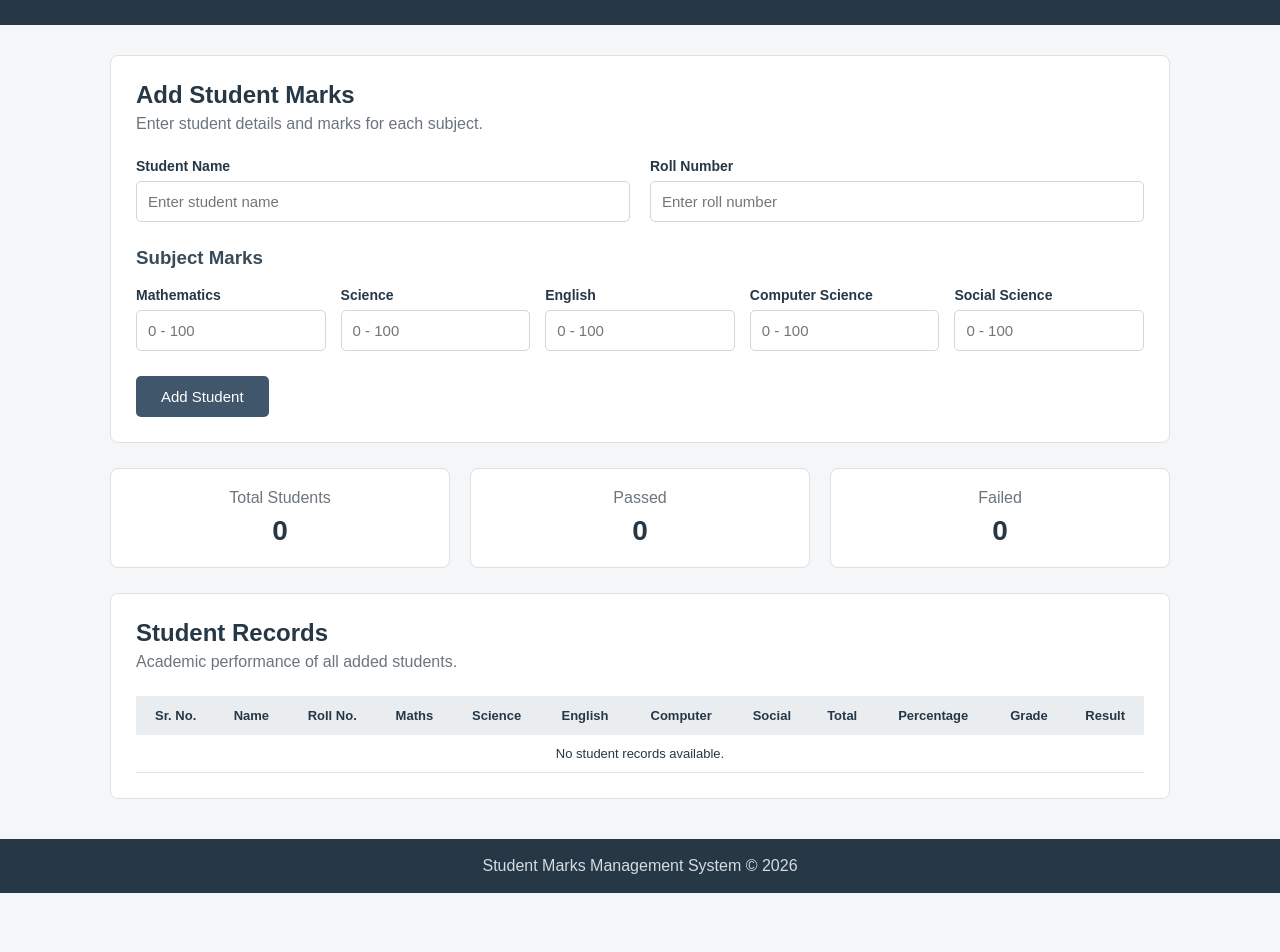
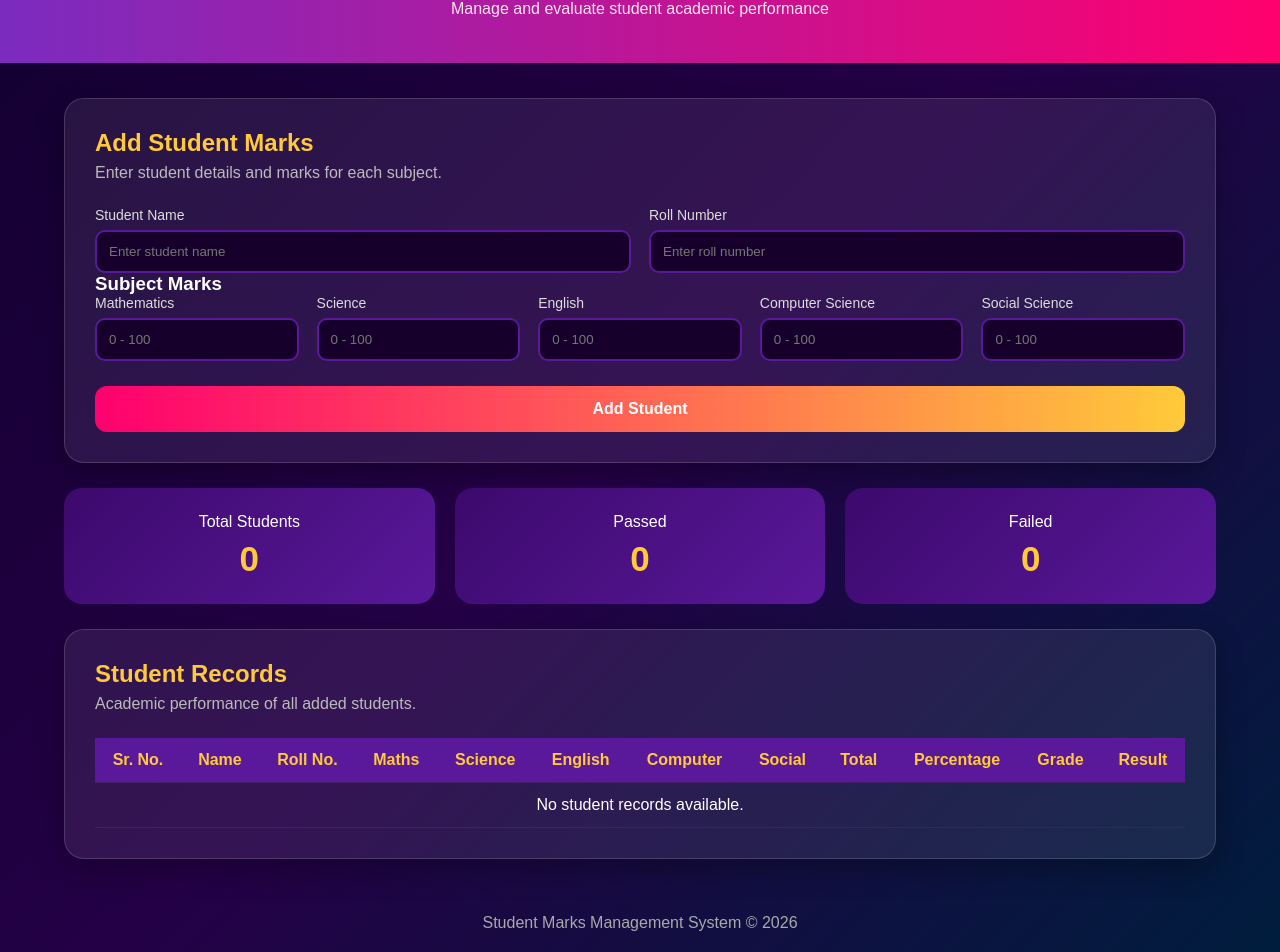
Before and after one commit to unnatid17/Ass_4, a plain HTML site: page index.html in a window 1280 px wide. Shown: the part 95-1047 px from the top of the page. Before the commit the page ends 988 px from the top, so only its background shows below. Drawn offline with Linux system fonts and the light colour scheme.

Commit message:
Revamp CSS styles for modern design
Updated styles for the entire application with a new design, including gradients and improved layout.

```diff
--- a/style.css
+++ b/style.css
@@ -1,139 +1,118 @@
-/* Reset */
 * {
     box-sizing: border-box;
+    margin: 0;
+    padding: 0;
 }
 
-
-/* Body */
 body {
-    margin: 0;
     font-family: Arial, sans-serif;
-    background-color: #f4f6f8;
-    color: #263746;
+    color: #fff;
+    background: linear-gradient(135deg, #12002f, #240046, #001d3d);
+    min-height: 100vh;
 }
-
 
 /* Header */
 header {
-    background-color: #263746;
-    color: white;
-    padding: 30px 20px;
-}
-
-.header-content {
-    max-width: 1100px;
-    margin: auto;
+    text-align: center;
+    padding: 45px 20px;
+    background: linear-gradient(90deg, #7b2cbf, #ff006e);
 }
 
 header h1 {
-    margin: 0 0 8px;
-    font-size: 30px;
+    font-size: 35px;
+    margin-bottom: 10px;
 }
 
 header p {
-    margin: 0;
-    color: #d5dce2;
+    color: #ffe5ec;
 }
 
-
-/* Main Container */
+/* Main */
 .container {
-    max-width: 1100px;
-    margin: 30px auto;
-    padding: 0 20px;
+    width: 90%;
+    max-width: 1200px;
+    margin: 35px auto;
 }
-
 
 /* Sections */
 .form-section,
 .table-section {
-    background-color: white;
-    padding: 25px;
+    background: rgba(255, 255, 255, 0.08);
+    padding: 30px;
     margin-bottom: 25px;
-    border: 1px solid #dce1e5;
-    border-radius: 8px;
+    border-radius: 20px;
+    border: 1px solid rgba(255,255,255,.15);
+    box-shadow: 0 10px 30px rgba(0,0,0,.3);
 }
 
-
-/* Section Heading */
 .section-heading {
     margin-bottom: 25px;
 }
 
 .section-heading h2 {
-    margin: 0 0 6px;
-    color: #263746;
+    color: #ffca3a;
+    margin-bottom: 7px;
 }
 
 .section-heading p {
-    margin: 0;
-    color: #6c757d;
+    color: #bbb;
 }
 
-
 /* Form */
-.form-row {
+.form-row,
+.marks-grid {
     display: grid;
-    grid-template-columns: 1fr 1fr;
-    gap: 20px;
-    margin-bottom: 25px;
+    gap: 18px;
 }
 
-.form-group {
-    display: flex;
-    flex-direction: column;
+.form-row {
+    grid-template-columns: 1fr 1fr;
+}
+
+.marks-grid {
+    grid-template-columns: repeat(5, 1fr);
 }
 
 .form-group label {
+    display: block;
     margin-bottom: 7px;
-    font-weight: bold;
+    color: #ddd;
     font-size: 14px;
 }
 
-.form-group input {
-    padding: 11px;
-    border: 1px solid #cfd6dc;
-    border-radius: 5px;
-    font-size: 15px;
+input {
+    width: 100%;
+    padding: 12px;
+    border: 2px solid #5a189a;
+    border-radius: 10px;
+    background: #16002b;
+    color: white;
+    outline: none;
 }
 
-.form-group input:focus {
-    outline: none;
-    border-color: #526d82;
+input:focus {
+    border-color: #ffca3a;
+    box-shadow: 0 0 10px #ffca3a;
 }
 
-
-/* Subject Heading */
-.form-section h3 {
-    margin-bottom: 18px;
-    color: #394b59;
-}
-
-
-/* Marks Grid */
-.marks-grid {
-    display: grid;
-    grid-template-columns: repeat(5, 1fr);
-    gap: 15px;
-}
-
-
-/* Add Button */
+/* Button */
 .add-btn {
+    width: 100%;
     margin-top: 25px;
-    padding: 12px 25px;
-    background-color: #40566b;
-    color: white;
-    border: none;
-    border-radius: 5px;
-    font-size: 15px;
+    padding: 14px;
+    border: 0;
+    border-radius: 12px;
+    background: linear-gradient(90deg, #ff006e, #ffca3a);
+    color: #fff;
+    font-weight: bold;
+    font-size: 16px;
     cursor: pointer;
 }
 
 .add-btn:hover {
-    background-color: #314454;
+    transform: scale(1.02);
+    box-shadow: 0 0 20px #ff006e;
 }
-
 
 /* Summary */
 .summary-section {
@@ -144,24 +123,18 @@ header p {
 }
 
 .summary-card {
-    background-color: white;
-    border: 1px solid #dce1e5;
-    border-radius: 8px;
-    padding: 20px;
+    padding: 25px;
     text-align: center;
-}
-
-.summary-card span {
-    display: block;
-    color: #6c757d;
-    margin-bottom: 8px;
+    border-radius: 18px;
+    background: linear-gradient(135deg, #3c096c, #5a189a);
 }
 
 .summary-card strong {
-    font-size: 28px;
-    color: #263746;
+    display: block;
+    font-size: 35px;
+    color: #ffca3a;
+    margin-top: 8px;
 }
-
 
 /* Table */
 .table-container {
@@ -171,91 +144,41 @@ header p {
 table {
     width: 100%;
     border-collapse: collapse;
-    min-width: 1000px;
+    min-width: 900px;
 }
 
 th {
-    background-color: #e9edf0;
-    color: #263746;
-    padding: 12px 10px;
-    text-align: center;
-    font-size: 13px;
+    background: #5a189a;
+    color: #ffca3a;
 }
 
+th,
 td {
-    padding: 11px 10px;
-    border-bottom: 1px solid #e1e5e8;
+    padding: 13px;
     text-align: center;
-    font-size: 13px;
+    border-bottom: 1px solid #432066;
 }
 
-tbody tr:hover {
-    background-color: #f7f8f9;
+tr:hover {
+    background: rgba(255,255,255,.06);
 }
-
-
-/* Pass and Fail */
-.pass {
-    color: #2e6b45;
-    font-weight: bold;
-}
-
-.fail {
-    color: #a33a3a;
-    font-weight: bold;
-}
-
 
 /* Footer */
 footer {
-    background-color: #263746;
-    color: #d5dce2;
     text-align: center;
-    padding: 18px;
-    margin-top: 40px;
+    padding: 20px;
+    color: #aaa;
 }
 
-footer p {
-    margin: 0;
-}
-
-
-/* Tablet */
-@media (max-width: 900px) {
-
-    .marks-grid {
-        grid-template-columns: repeat(2, 1fr);
-    }
-
-}
-
-
 /* Mobile */
-@media (max-width: 600px) {
-
-    header h1 {
-        font-size: 24px;
-    }
-
-    .container {
-        padding: 0 12px;
-    }
-
-    .form-section,
-    .table-section {
-        padding: 18px;
-    }
-
-    .form-row {
-        grid-template-columns: 1fr;
-    }
-
-    .marks-grid {
-        grid-template-columns: 1fr;
-    }
-
+@media (max-width: 700px) {
+    .form-row,
+    .marks-grid,
     .summary-section {
         grid-template-columns: 1fr;
     }
 
+    header h1 {
+        font-size: 25px;
+    }
 }
```
